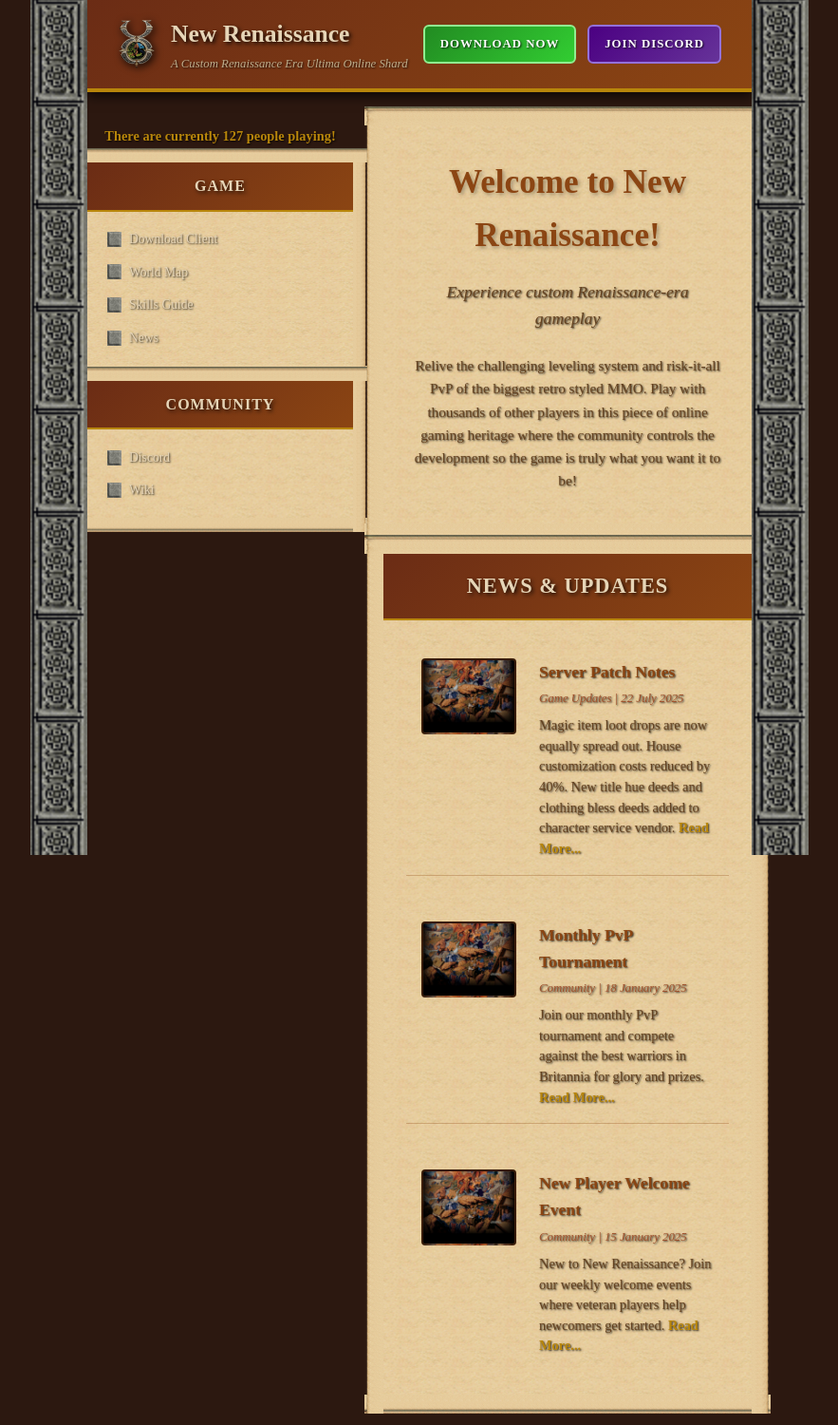
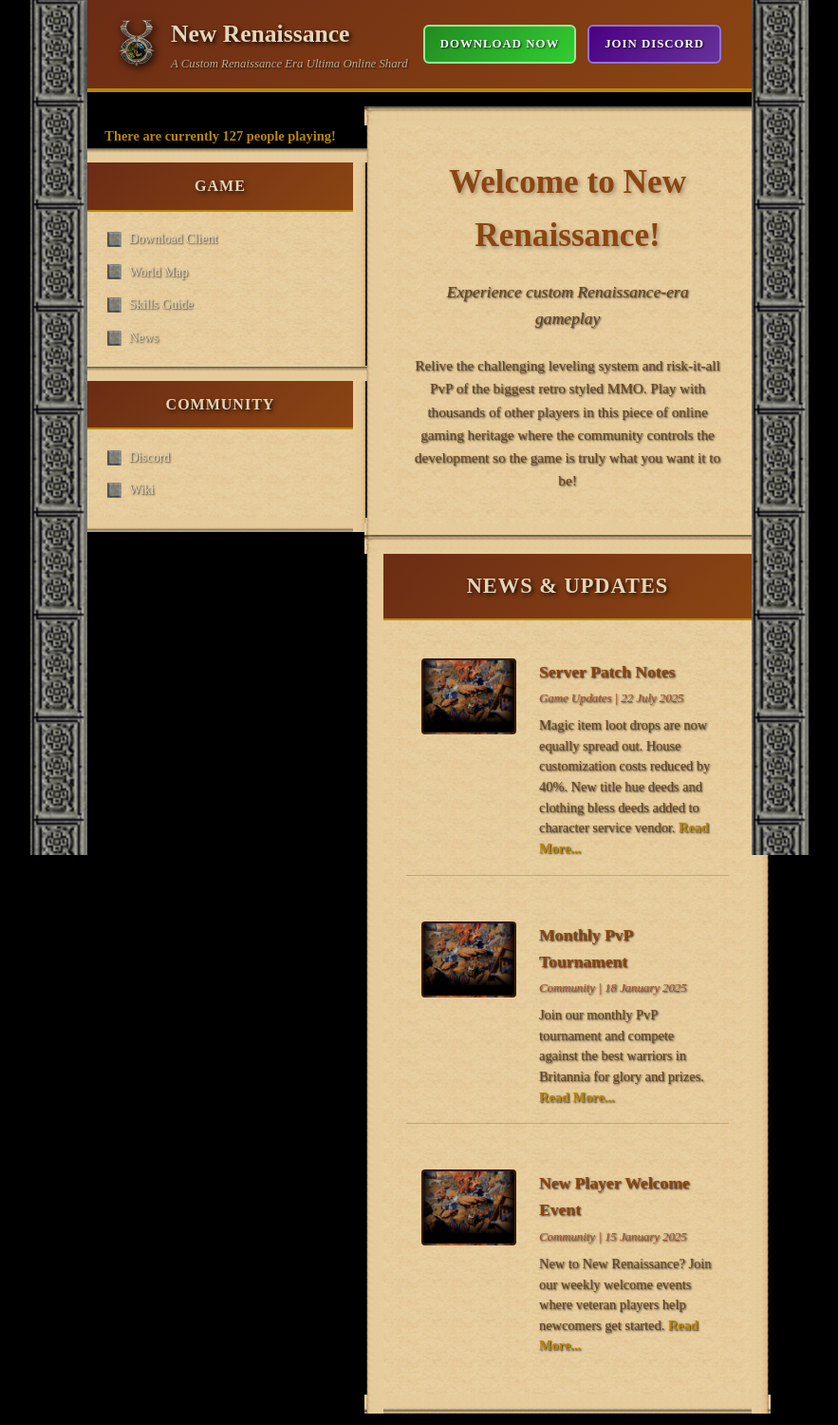
Before and after one commit to xzCad/newrenaissanceuo-wiki, a Jekyll site: the page built from README.md, in a window 1280 px wide. Shown: the whole page at 95% size, without its empty margins (198-1081 px from the left). Built offline with Jekyll 4.4.1, drawn with Linux system fonts in a browser that asks for light colours; our own code applies the rules of GitHub Pages for plain Markdown files.

Commit message:
Update home.html

```diff
--- a/_layouts/home.html
+++ b/_layouts/home.html
@@ -13,7 +13,7 @@
 
         body {
             font-family: 'Times New Roman', serif;
-            background: #2C1810;
+            background: #000000;
             color: #E6D5B7;
             line-height: 1.6;
             text-shadow: 1px 1px 2px rgba(0,0,0,0.8);
```
